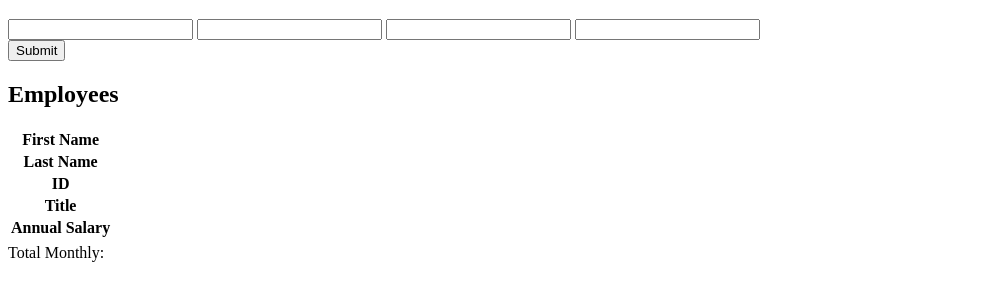
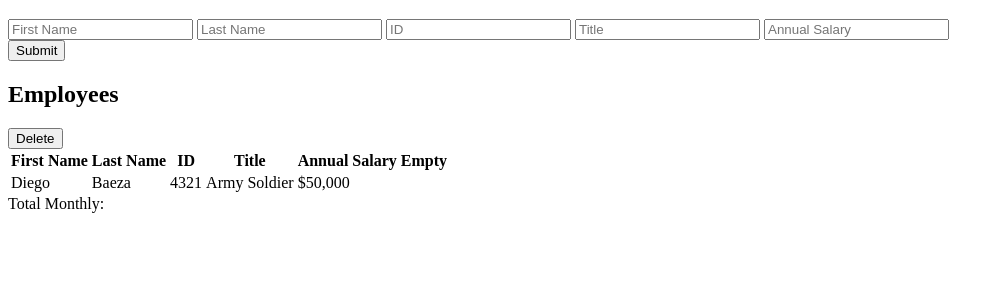
Before and after one commit to FarmerCooper/weekend-jquery-salary-calculator-revised, a plain HTML site: page index.html in a window 1280 px wide. Shown: the part 87-388 px from the top of the page, without its empty margins (0-1004 px from the left). Drawn offline with Linux system fonts and the light colour scheme.

Commit message:
add more content to html

```diff
--- a/index.html
+++ b/index.html
@@ -16,10 +16,11 @@
 
     <div>
         <h1>Add Employee</h1>
-        <input type="text">
-        <input type="text">
-        <input type="text">
-        <input type="text">
+        <input type="text" placeholder="First Name">
+        <input type="text" placeholder="Last Name">
+        <input type="text" placeholder="ID">
+        <input type="text" placeholder="Title">
+        <input type="text" placeholder="Annual Salary">
     </div>
 
     <div><button id="submitButton">Submit</button></div>
@@ -29,21 +30,19 @@
         <table>
             <tr>
                 <th>First Name</th>
+                <th>Last Name</th>
+                <th>ID</th>
+                <th>Title</th>
+                <th>Annual Salary</th>
+                <th>Empty</th>
             </tr>
             <tr>
-                <th>Last Name</th>
-            </tr>
-            <tr>
-                <th>ID</th>
-            </tr>
-            <tr>
-                <th>Title</th>
-            </tr>
-            <tr>
-                <th>Annual Salary</th>
-            </tr>
-            <tr>
-                <th></th>
+                <td>Diego</td>
+                <td>Baeza</td>
+                <td>4321</td>
+                <td>Army Soldier</td>
+                <td>$50,000</td>
+                <button>Delete</button>
             </tr>
         </table>
     </div>
```
